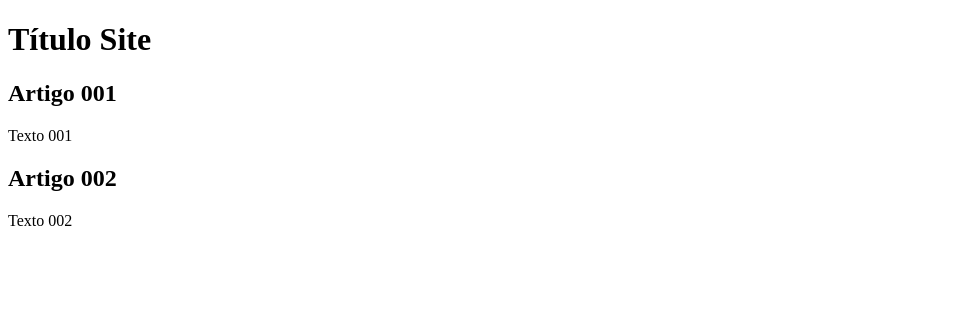
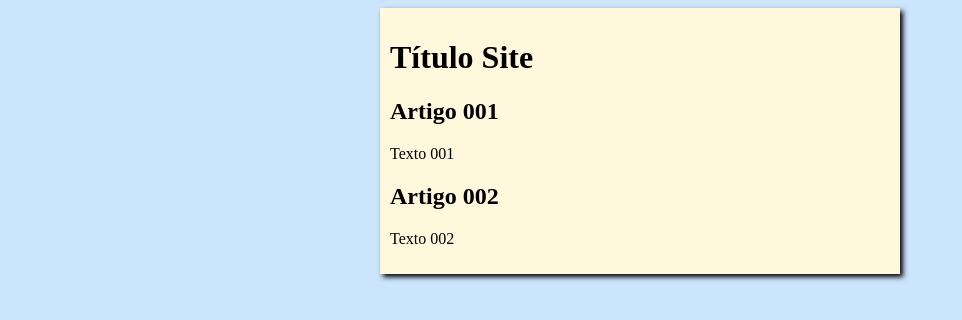
Before and after one commit to sidneywj03/site-git, a plain HTML site: page index.html in a window 1280 px wide. Shown: the whole page, without its empty margins (0-962 px from the left). Drawn offline with Linux system fonts and the light colour scheme.

Commit message:
inicio design

```diff
--- /dev/null
+++ b/estilos/style.css
@@ -0,0 +1,17 @@
+{
+    font-family: Arial, Helvetica, sans-serif;
+    font-size: 16px;
+}
+
+body {
+    background-color: rgb(203, 229, 252);
+
+}
+
+main {
+    background-color: cornsilk;
+    width: 500px;
+    margin: auto;
+    padding: 10px;
+    box-shadow: 3px 3px 5px black;
+}
--- a/index.html
+++ b/index.html
@@ -4,6 +4,7 @@
     <meta charset="UTF-8">
     <meta name="viewport" content="width=device-width, initial-scale=1.0">
     <title>O programador em Ascensão</title>
+    <link rel="stylesheet" href="estilos/style.css">
 </head>
 <body>
     <main>
```
